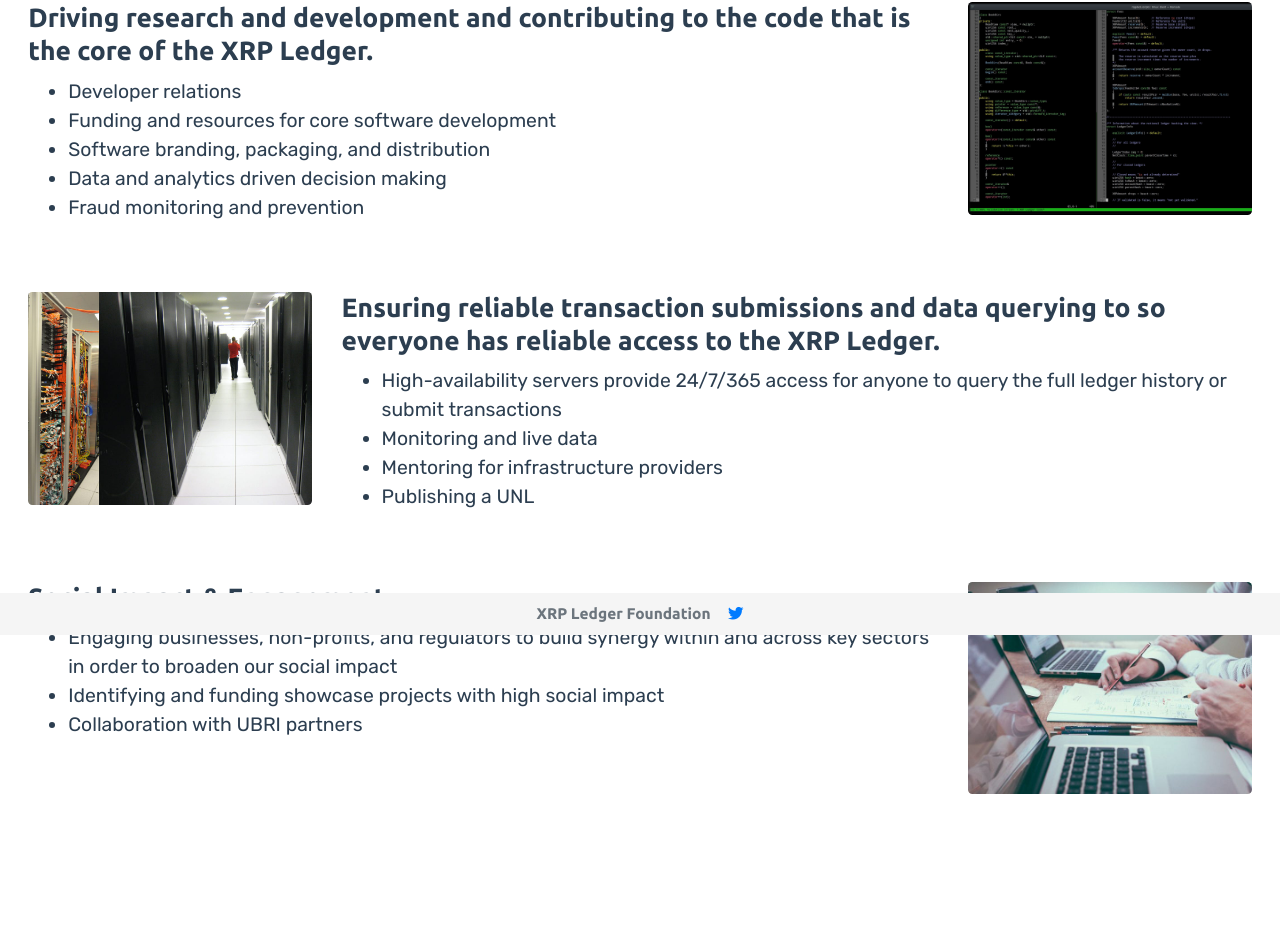
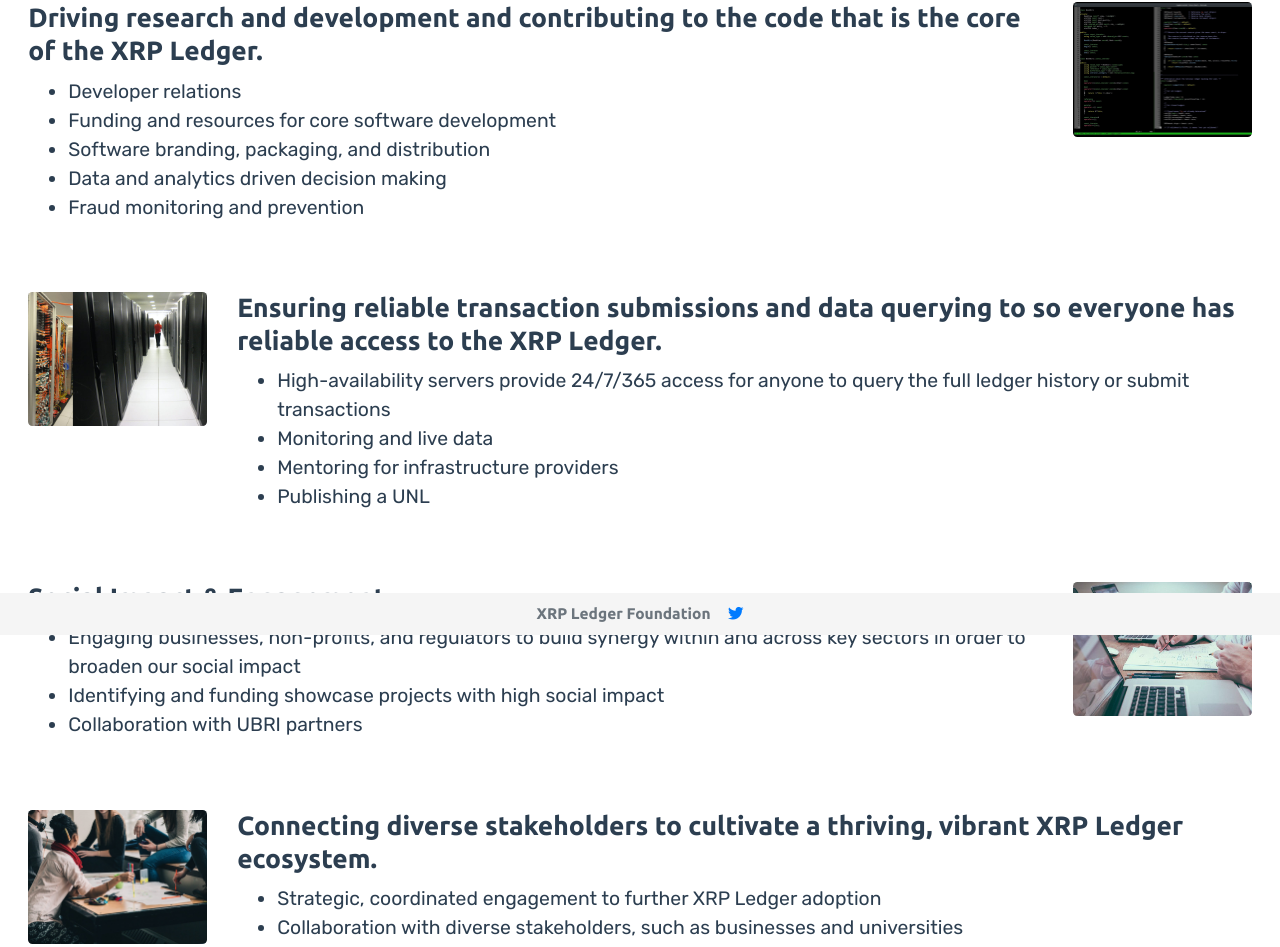
Before and after one commit to XRPLF/xrplf.org-placeholder, a Vue app: page /focus in a window 1280 px wide. Shown: the part 165-1112 px from the top of the page. Before the commit the page ends 1039 px from the top, so only its background shows below. Built offline with nearby package versions, Linux system fonts and the light colour scheme.

Commit message:
Smaller images, add ecosystem

```diff
--- a/src/views/Focus.vue
+++ b/src/views/Focus.vue
@@ -4,7 +4,7 @@
 
     <div class="px-2">
       <div class="row">
-        <div class="col-12 col-sm-8 col-lg-9 pb-5">
+        <div class="col-12 col-sm-9 col-lg-10 pb-5">
           <h4><b>Driving research and development and contributing to the code that is the core of the XRP Ledger.</b></h4>
           <ul>
             <li>Developer relations</li>
@@ -14,14 +14,14 @@
             <li>Fraud monitoring and prevention</li>
           </ul>
         </div>
-        <div class="col-12 col-md-4 col-lg-3 pb-5">
+        <div class="col-12 col-md-3 col-lg-2 pb-5">
           <img src="img/research.jpg" alt="" class="img-fluid rounded">
         </div>
 
-        <div class="col-12 col-md-4 col-lg-3 pb-5">
+        <div class="col-12 col-md-3 col-lg-2 pb-5">
           <img src="img/infra.jpg" alt="" class="img-fluid rounded">
         </div>
-        <div class="col-12 col-sm-8 col-lg-9 pb-5">
+        <div class="col-12 col-sm-9 col-lg-10 pb-5">
           <h4><b>Ensuring reliable transaction submissions and data querying to so everyone has reliable access to the XRP Ledger.</b></h4>
           <ul>
             <li>High-availability servers provide 24/7/365 access for anyone to query the full ledger history or submit transactions</li>
@@ -31,7 +31,7 @@
           </ul>
         </div>
 
-        <div class="col-12 col-sm-8 col-lg-9 pb-5">
+        <div class="col-12 col-sm-9 col-lg-10 pb-5">
           <h4><b>Social Impact &amp; Engagement.</b></h4>
           <ul>
             <li>Engaging businesses, non-profits, and regulators to build synergy within and across key sectors in order to broaden our social impact</li>
@@ -39,8 +39,20 @@
             <li>Collaboration with UBRI partners</li>
           </ul>
         </div>
-        <div class="col-12 col-md-4 col-lg-3 pb-5">
+        <div class="col-12 col-md-3 col-lg-2 pb-5">
           <img src="img/social.jpg" alt="" class="img-fluid rounded">
+        </div>
+
+        <div class="col-12 col-md-3 col-lg-2 pb-5">
+          <img src="img/events.jpg" alt="" class="img-fluid rounded">
+        </div>
+        <div class="col-12 col-sm-9 col-lg-10 pb-5">
+          <h4><b>Connecting diverse stakeholders to cultivate a thriving, vibrant XRP Ledger ecosystem.</b></h4>
+          <ul>
+            <li>Strategic, coordinated engagement to further XRP Ledger adoption</li>
+            <li>Collaboration with diverse stakeholders, such as businesses and universities</li>
+            <li>Fund raising</li>
+          </ul>
         </div>
       </div>
     </div>
```
